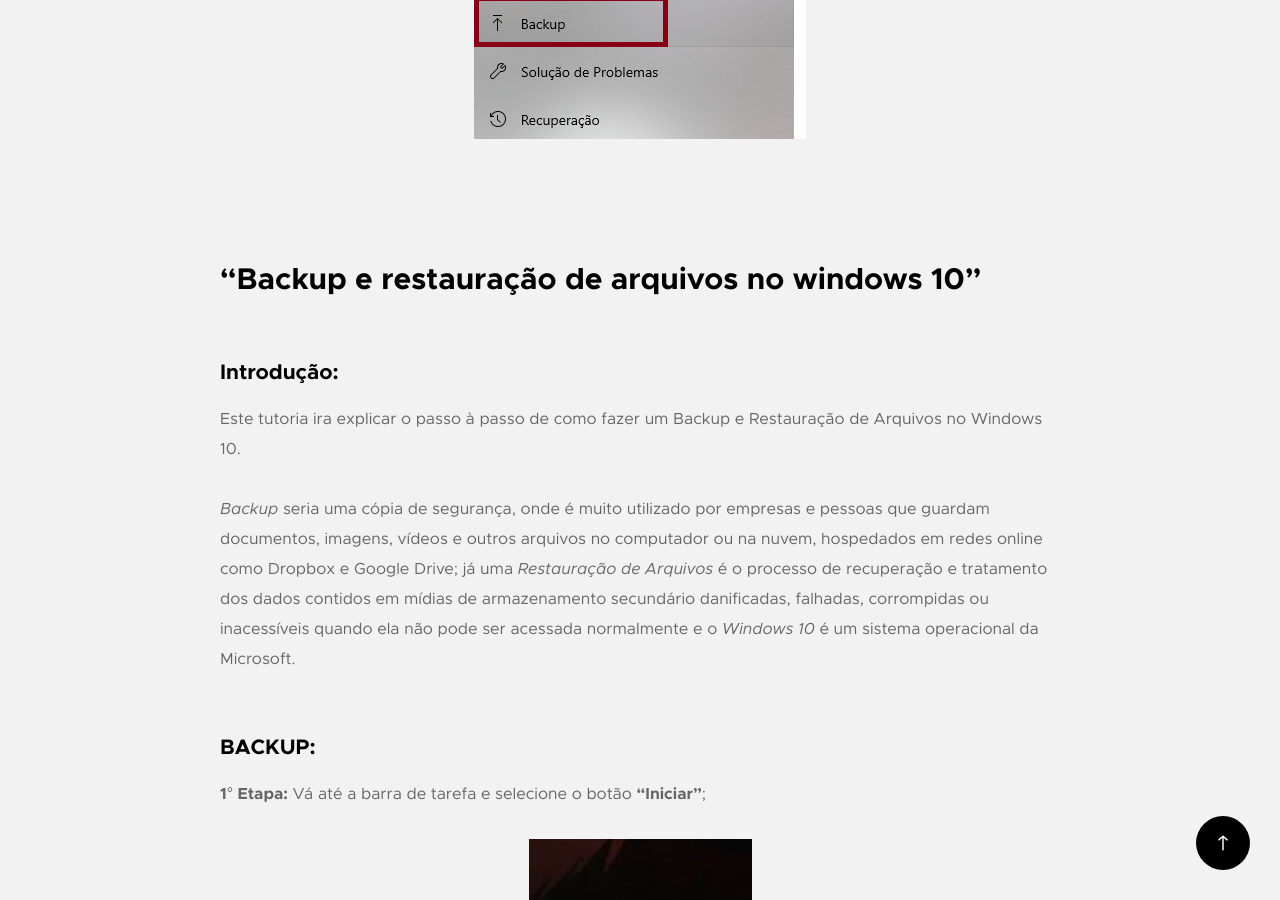
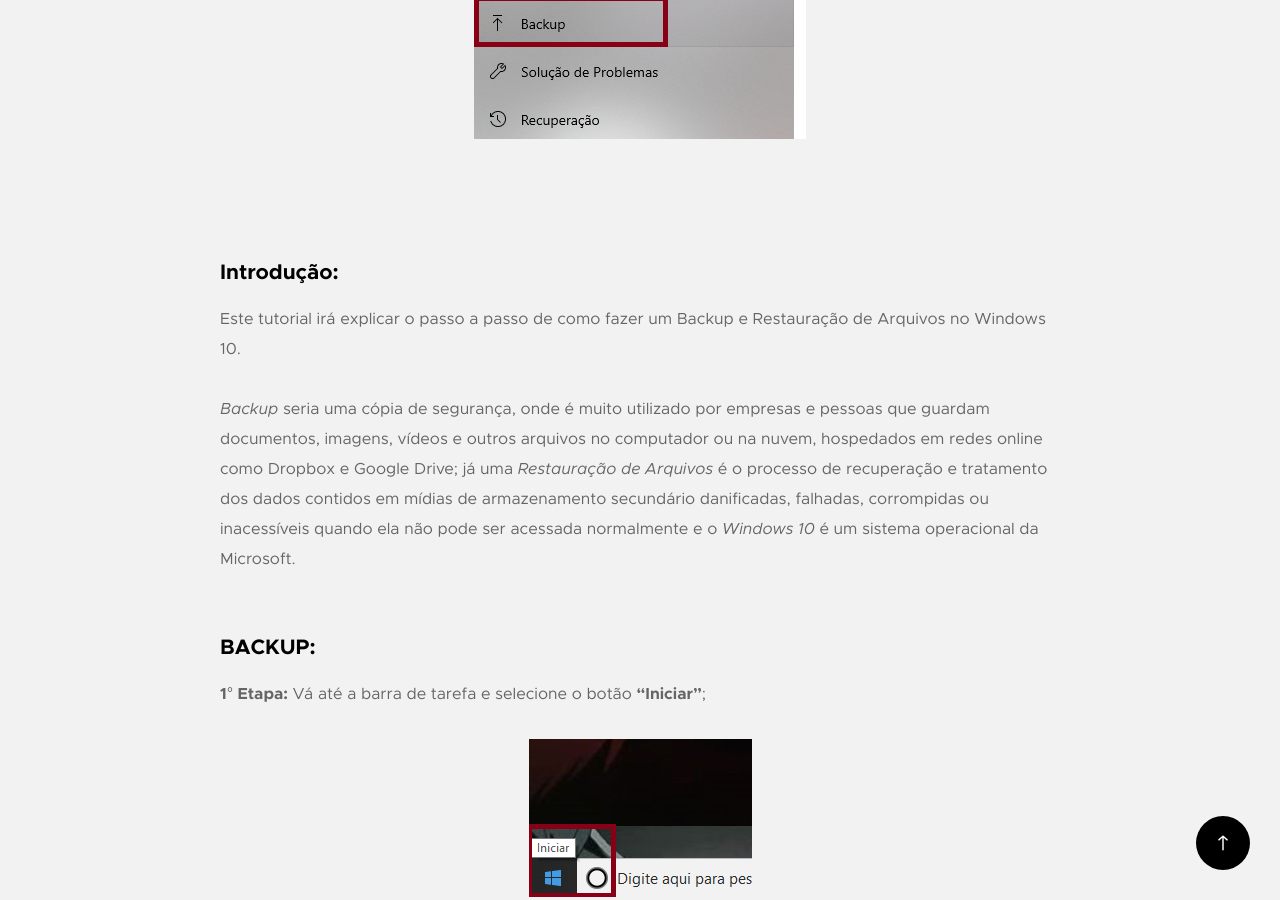
Before and after one commit to ifroariquemes/42, a Jekyll site: the page built from _posts/2019-11-21-backup-e-restauracao-de-arquivos-no-windows-10.md, in a window 1280 px wide and 900 px high, scrolled down 521 px. Built offline with Jekyll 4.4.1, drawn with Linux system fonts in a browser that asks for light colours.

Commit message:
correcoes

```diff
--- a/_posts/2019-11-21-Backup-e-Restauração-de-Arquivos-no-Windows-10.md
+++ b/_posts/2019-11-21-backup-e-restauracao-de-arquivos-no-windows-10.md
@@ -7,11 +7,10 @@
 description: 'Tutorial de como fazer um Backup e Restauração de Arquivos no Windows 10'
 image: Backup.png
 ---
-## **“Backup e restauração de arquivos no windows 10”**
 
 #### **Introdução:**
 
-Este tutoria ira explicar o passo à passo de como fazer um Backup e Restauração de Arquivos no Windows 10.
+Este tutorial irá explicar o passo a passo de como fazer um Backup e Restauração de Arquivos no Windows 10.
 
 *Backup* seria uma cópia de segurança, onde é muito utilizado por empresas e pessoas que guardam documentos, imagens, vídeos e outros arquivos no computador ou na nuvem, hospedados em redes online como Dropbox e Google Drive; já uma *Restauração de Arquivos* é o processo de recuperação e tratamento dos dados contidos em mídias de armazenamento secundário danificadas, falhadas, corrompidas ou inacessíveis quando ela não pode ser acessada normalmente e o *Windows 10* é um sistema operacional da Microsoft.
 
```
Also changed, not shown: other parts of _posts/2019-11-21-backup-e-restauracao-de-arquivos-no-windows-10.md (+0 -2 lines).
